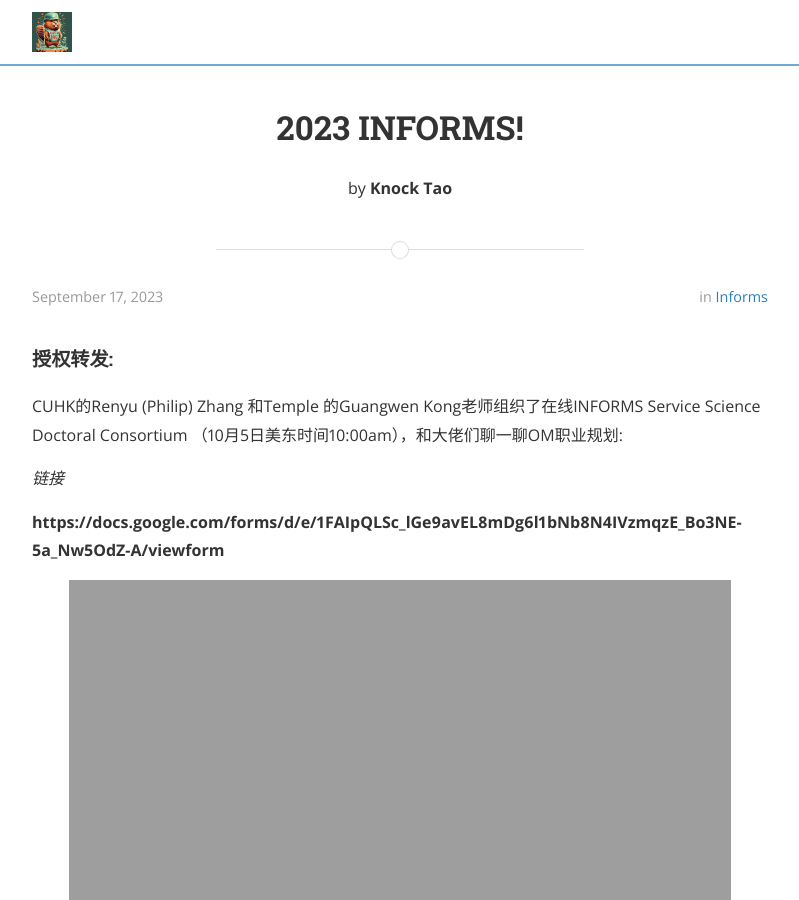
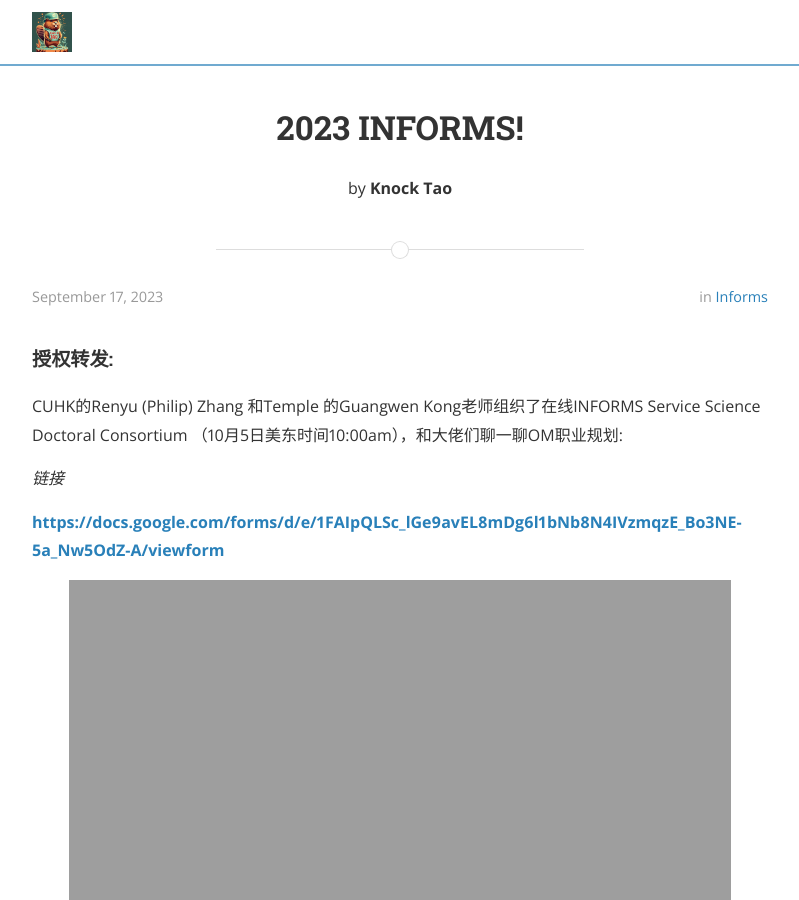
Before and after one commit to knocktao/knocktao.github.io, a Jekyll site: the page built from _posts/2023-09-17-informs.markdown, in a window 1280 px wide and 900 px high. Shown: the whole window, without its empty margins (240-1039 px from the left). Built offline with Jekyll 4.4.1, drawn with Linux system fonts in a browser that asks for light colours; nearby versions of some CDN libraries.

Commit message:
update informs hyperlink

```diff
--- a/_posts/2023-09-17-informs.markdown
+++ b/_posts/2023-09-17-informs.markdown
@@ -13,7 +13,7 @@
 
 *链接*
 
-**https://docs.google.com/forms/d/e/1FAIpQLSc_lGe9avEL8mDg6l1bNb8N4IVzmqzE_Bo3NE-5a_Nw5OdZ-A/viewform**
+**[https://docs.google.com/forms/d/e/1FAIpQLSc_lGe9avEL8mDg6l1bNb8N4IVzmqzE_Bo3NE-5a_Nw5OdZ-A/viewform](https://docs.google.com/forms/d/e/1FAIpQLSc_lGe9avEL8mDg6l1bNb8N4IVzmqzE_Bo3NE-5a_Nw5OdZ-A/viewform)**
 
 
 
@@ -22,12 +22,12 @@
 
 
 <a href="//knocktao.github.io/assets/posts_img/2023-09-17-informs-poster.png" data-lightbox="falcon9-large" data-title="Check out the Falcon 9 from SpaceX">
-  <img src="//knocktao.github.io/assets/posts_img/2023-09-17-informs-google-sheet.png" title="Check out the Falcon 9 from SpaceX">
+  <img src="//knocktao.github.io/assets/posts_img/2023-09-17-informs-google-poster.png" title="Check out the Falcon 9 from SpaceX">
 </a>
 
 
-<a href="//knocktao.github.io/assets/posts_img/informs.png" data-lightbox="falcon9-large" data-title="Check out the Falcon 9 from SpaceX">
-  <img src="//knocktao.github.io/assets/posts_img/informs.png" title="Check out the Falcon 9 from SpaceX">
+<a href="//knocktao.github.io/assets/posts_img/2023-09-17-informs-google-sheet.png" data-lightbox="falcon9-large" data-title="Check out the Falcon 9 from SpaceX">
+  <img src="//knocktao.github.io/assets/posts_img/2023-09-17-informs-google-sheet.png" title="Check out the Falcon 9 from SpaceX">
 </a>
 
 
```
